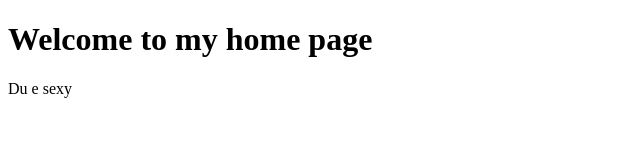
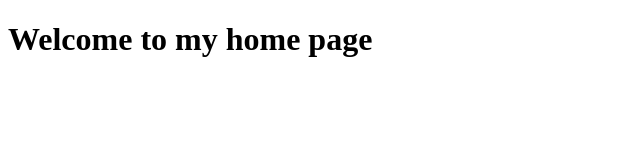
Before and after one commit to Martinjens/first-repo, a plain HTML site: page Index.html in a window 1280 px wide. Shown: the full height of the page, 0-640 px from the left. Drawn offline with Linux system fonts and the light colour scheme.

Commit message:
Update Index.html

```diff
--- a/Index.html
+++ b/Index.html
@@ -8,6 +8,5 @@
 </head>
 <body>
     <h1>Welcome to my home page</h1>
-    <p>Du e sexy</p>
 </body>
 </html>
```
